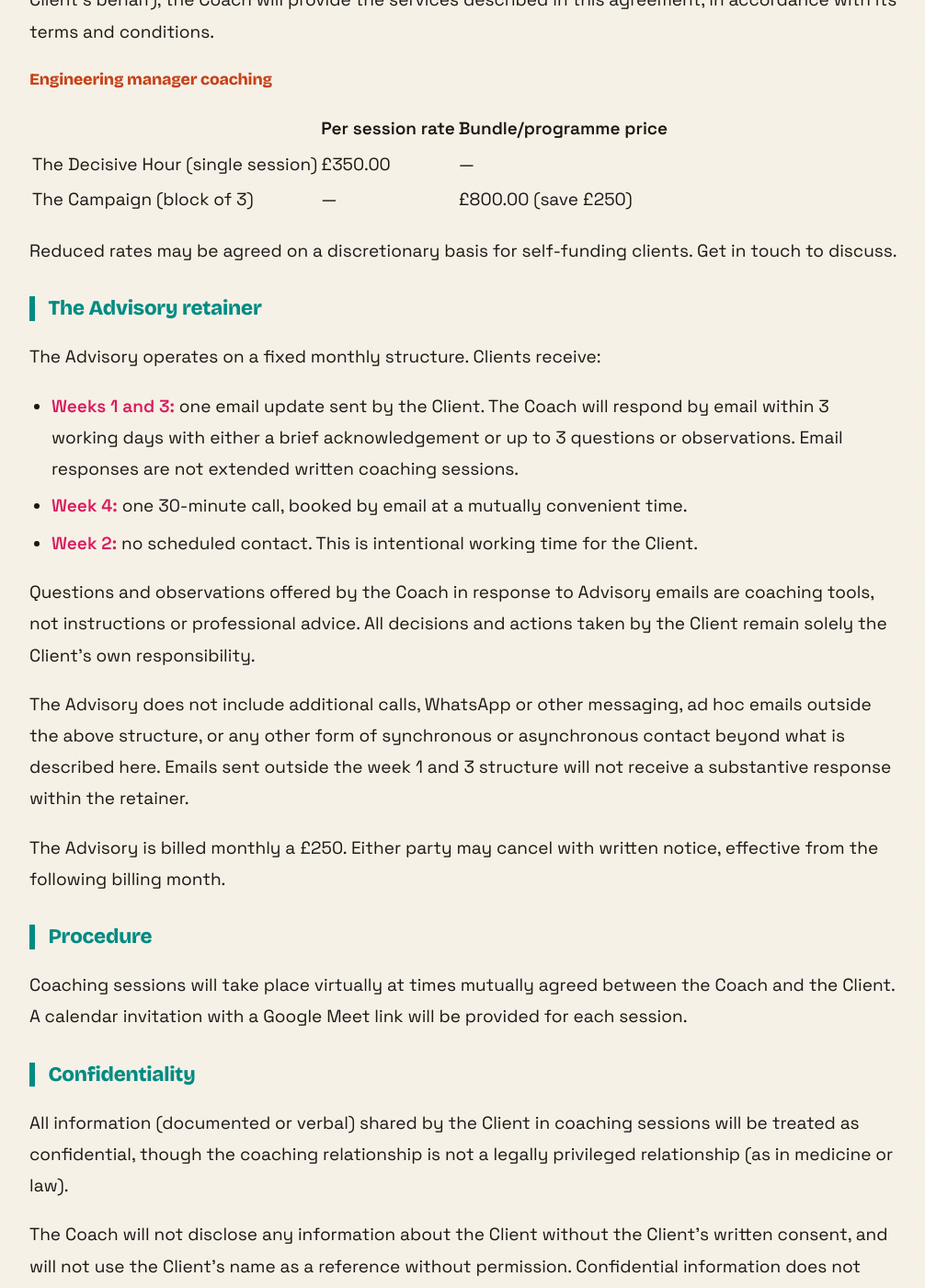
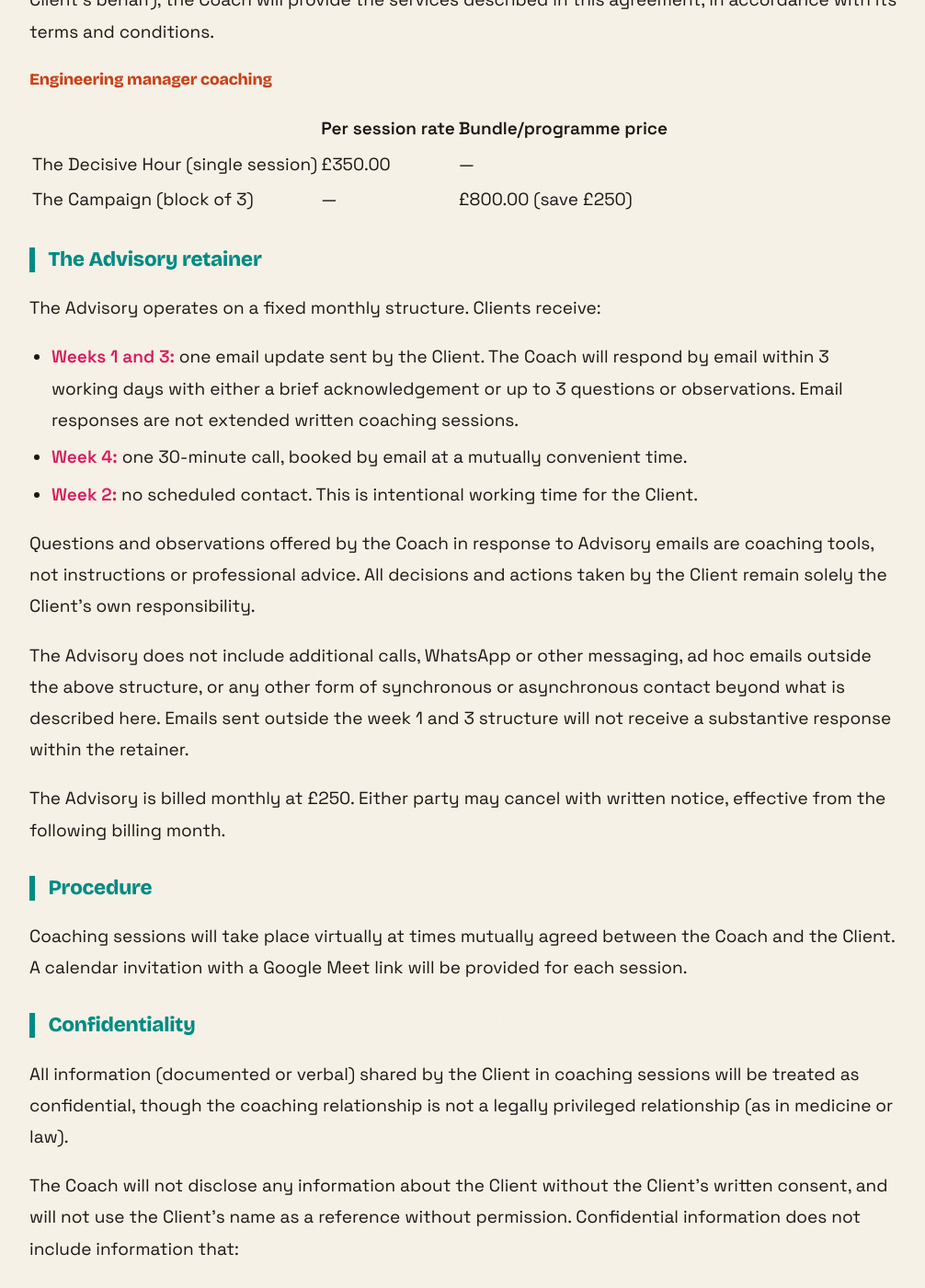
Before and after one commit to outragedpinkracoon/outragedpinkracoon.github.io, a Jekyll site: the page built from pages/coaching-disclaimer-and-terms.md, in a window 1280 px wide and 1400 px high, scrolled down 4453 px. Shown: the whole window at 92% size, without its empty margins (136-1142 px from the left). Built offline with Jekyll 4.4.1, drawn with Linux system fonts in a browser that asks for light colours; comment, search, counter and statistics services are not loaded.

Commit message:
updates T&Cs

```diff
--- a/pages/coaching-disclaimer-and-terms.md
+++ b/pages/coaching-disclaimer-and-terms.md
@@ -13,7 +13,7 @@
 
 I understand that I am solely responsible for my own physical, mental, and emotional well-being, decisions, choices, actions, and results arising from the coaching relationship. Accordingly, I agree that the Coach is not and will not be liable for any actions, inaction, or direct or indirect results of the services provided.
 
-I acknowledge that coaching is not a substitute for counselling, psychotherapy, psychoanalysis, mental health care, substance abuse treatment, or medical advice, and that the Coach is not acting as a medical professional or mental health counsellor. Coaching does not diagnose, treat, prevent, or cure any mental disorder or medical condition. For legal purposes, I understand that coaching is an unregulated industry and that my Coach and their business are not "licensed” by any UK body.
+I acknowledge that coaching is not a substitute for counselling, psychotherapy, psychoanalysis, mental health care, substance abuse treatment, or medical advice, and that the Coach is not acting as a medical professional or mental health counsellor. Coaching does not diagnose, treat, prevent, or cure any mental disorder or medical condition. For legal purposes, I understand that coaching is an unregulated industry and that my Coach and their business are not "licensed" by any UK body.
 
 I understand that coaching is a process designed to support me in achieving the goals I set with my Coach, but that results are not guaranteed. Where our work involves career or business matters, I understand that no promises are made regarding specific outcomes, including (but not limited to) increased clientele, profitability, or business success.
 
@@ -27,9 +27,9 @@
 
 Coaching is a partnership (an alliance, not a legal business partnership) between the Coach and the Client. It is a thought-provoking and creative process designed to inspire the Client to maximise personal and professional potential.
 
-Coaching is a collaborative conversation focused entirely on the Client’s agenda. Through questions and reflection, coaching helps the Client gain clarity, discover their own answers, and take meaningful action. The process is supportive, challenging where needed, and non-judgmental.
+Coaching is a collaborative conversation focused entirely on the Client's agenda. Through questions and reflection, coaching helps the Client gain clarity, discover their own answers, and take meaningful action. The process is supportive, challenging where needed, and non-judgmental.
 
-Coaching may explore different areas of the Client’s life, including work, finances, health, relationships, education and recreation. Responsibility for all decisions and actions in these areas rests solely with the Client.
+Coaching may explore different areas of the Client's life, including work, finances, health, relationships, education and recreation. Responsibility for all decisions and actions in these areas rests solely with the Client.
 
 ### Responsibilities
 The Client is responsible for their own physical, mental, and emotional wellbeing, as well as for all decisions, choices, actions, and results. The Coach is not, and will not be, liable for any actions, inaction, or outcomes arising from the coaching relationship.
@@ -43,7 +43,7 @@
 The Coach holds professional indemnity insurance covering claims of negligence, breach of confidentiality, and defamation, and public liability insurance with a £2M limit.
 
 ### Services
-Coaching sessions will be arranged flexibly between the Coach and the Client, with each session bookable up to one month in advance by email or text. The Coach may recommend a frequency of sessions based on a professional assessment of the Client’s needs; this recommendation is not binding and may be adjusted by mutual agreement throughout the coaching journey.
+Coaching sessions will be arranged flexibly between the Coach and the Client, with each session bookable up to one month in advance by email or text. The Coach may recommend a frequency of sessions based on a professional assessment of the Client's needs; this recommendation is not binding and may be adjusted by mutual agreement throughout the coaching journey.
 
 Additional sessions may be agreed after completion of the initial arrangement. These terms and conditions will apply to all sessions, and the Per Session Fee will remain as originally agreed unless the Coach notifies the Client in writing of any change, in line with the section headed Variation of Terms and Conditions.
 
@@ -56,20 +56,20 @@
 * The Advisory: Monthly sessions expire at the end of each calendar month and cannot be
   carried forward or refunded.
 
-Sessions not used within these periods lapse without refund. Extensions are not available as a matter of course, but may be considered at the Coach’s sole discretion in exceptional circumstances.
+Sessions not used within these periods lapse without refund. Extensions are not available as a matter of course, but may be considered at the Coach's sole discretion in exceptional circumstances.
 
 ### Booking notice
-Sessions must be booked with a minimum of 48 hours’ notice. Requests to book a session with less than 48 hours until the proposed start time may not be accommodated and do not constitute a confirmed booking until accepted by the Coach.
+Sessions must be booked with a minimum of 48 hours' notice. Requests to book a session with less than 48 hours until the proposed start time may not be accommodated and do not constitute a confirmed booking until accepted by the Coach.
 
 ### Non-transferability
 Bundles and programmes are purchased for a named individual Client only. Sessions may not be transferred to, shared with, or used by any other person.
 
 ### Pausing a bundle or programme
-Bundles and programmes do not have a pause facility as a standard feature. If exceptional circumstances arise (such as a serious medical situation), the Client may contact the Coach to discuss options. Any arrangement to extend or pause a bundle is entirely at the Coach’s discretion and must be agreed in writing before the original expiry date.
+Bundles and programmes do not have a pause facility as a standard feature. If exceptional circumstances arise (such as a serious medical situation), the Client may contact the Coach to discuss options. Any arrangement to extend or pause a bundle is entirely at the Coach's discretion and must be agreed in writing before the original expiry date.
 
 ### Fees
 
-All fees are VAT exempt. In return for the fees payable by the Client (or by a third party acting on the Client’s behalf), the Coach will provide the services described in this agreement, in accordance with its terms and conditions.
+All fees are VAT exempt. In return for the fees payable by the Client (or by a third party acting on the Client's behalf), the Coach will provide the services described in this agreement, in accordance with its terms and conditions.
 
 #### Engineering manager coaching
 
@@ -77,8 +77,6 @@
 |---|---|---|
 | The Decisive Hour (single session) | £350.00 | — |
 | The Campaign (block of 3) | — | £800.00 (save £250) |
-
-Reduced rates may be agreed on a discretionary basis for self-funding clients. Get in touch to discuss.
 
 ### The Advisory retainer
 
@@ -92,7 +90,7 @@
 
 The Advisory does not include additional calls, WhatsApp or other messaging, ad hoc emails outside the above structure, or any other form of synchronous or asynchronous contact beyond what is described here. Emails sent outside the week 1 and 3 structure will not receive a substantive response within the retainer.
 
-The Advisory is billed monthly a £250. Either party may cancel with written notice, effective from the following billing month.
+The Advisory is billed monthly at £250. Either party may cancel with written notice, effective from the following billing month.
 
 ### Procedure
 Coaching sessions will take place virtually at times mutually agreed between the Coach and the Client. A calendar invitation with a Google Meet link will be provided for each session.
@@ -100,11 +98,11 @@
 ### Confidentiality
 All information (documented or verbal) shared by the Client in coaching sessions will be treated as confidential, though the coaching relationship is not a legally privileged relationship (as in medicine or law).
 
-The Coach will not disclose any information about the Client without the Client’s written consent, and will not use the Client’s name as a reference without permission. Confidential information does not include information that:
-* (a) was in the Coach’s possession before being provided by the Client;
-* (b) is already public or generally known within the Client’s industry;
+The Coach will not disclose any information about the Client without the Client's written consent, and will not use the Client's name as a reference without permission. Confidential information does not include information that:
+* (a) was in the Coach's possession before being provided by the Client;
+* (b) is already public or generally known within the Client's industry;
 * (c) is obtained by the Coach from a third party without obligation to the Client;
-* (d) is independently developed by the Coach without reference to the Client’s information; or
+* (d) is independently developed by the Coach without reference to the Client's information; or
 * (e) must be disclosed by law, court order, or subpoena.
 
 Exceptions to confidentiality also apply where there is imminent risk of harm to the Client or others, or where illegal activity is disclosed.
@@ -114,9 +112,9 @@
 Personally identifiable data will only be used for invoicing and direct contact with the Client and will not be shared with third parties. Session notes and records will be retained securely for up to six months after the coaching relationship ends, unless otherwise agreed.
 
 ### Cancellation and lateness
-The Client must notify the Coach by text or email at least 48 hours in advance if unable to attend a scheduled session. Sessions cancelled with less than 48 hours’ notice, or missed without notice, will be billed in full. The Coach will wait up to 10 minutes before recording the session as missed.
+The Client must notify the Coach by text or email at least 48 hours in advance if unable to attend a scheduled session. Sessions cancelled with less than 48 hours' notice, or missed without notice, will be billed in full. The Coach will wait up to 10 minutes before recording the session as missed.
 
-Exceptions may be made at the Coach’s discretion for circumstances outside the Client’s control. Sessions booked within 48 hours of their scheduled time remain payable if cancelled.
+Exceptions may be made at the Coach's discretion for circumstances outside the Client's control. Sessions booked within 48 hours of their scheduled time remain payable if cancelled.
 
 Session length will not be extended if the Client arrives late.
 
@@ -146,7 +144,7 @@
 Where the Coach terminates a bundle or programme and sessions have been invoiced, a refund will be issued within 14 days of termination. The refund is calculated by deducting the full single-session rate for each session already delivered from the amount paid, and refunding the remainder.
 
 ### Variation of terms and conditions
-These terms and conditions may be updated by the Coach at any time. The current version will always be available on the Coach’s website and applies from the date of publication. It is the Client’s responsibility to review the terms periodically.
+These terms and conditions may be updated by the Coach at any time. The current version will always be available on the Coach's website and applies from the date of publication. It is the Client's responsibility to review the terms periodically.
 
 Material changes that affect commercial terms (including, without limitation, per-session fee, session duration, cancellation window, late-payment charges, refund rules, and block-booking terms) will be notified to the Client in writing (e.g. by email) and will only apply to sessions booked after the effective date stated in the notice. Sessions already booked (or paid) before that effective date will remain on the previous terms.
 
@@ -155,7 +153,7 @@
 ### Limited liability
 Except as expressly provided in this agreement, the Coach makes no guarantees or warranties, express or implied. The Coach will not be liable for any indirect, consequential, or special damages.
 
-The Client’s sole remedy for any claim under this agreement shall be limited to the total amount paid by the Client to the Coach for services delivered up to the date of termination.
+The Client's sole remedy for any claim under this agreement shall be limited to the total amount paid by the Client to the Coach for services delivered up to the date of termination.
 
 ### Governing law
 
```
Also changed, not shown: pages/coaching-funding.md (+1 -1 lines).
